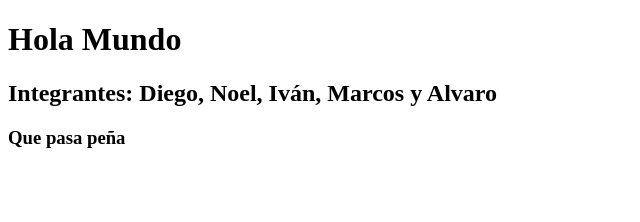
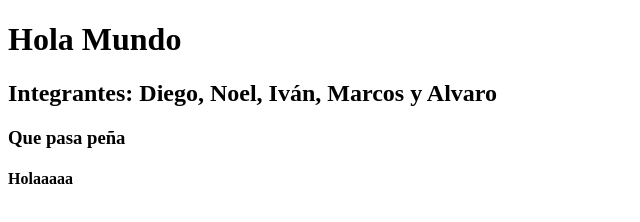
Before and after one commit to IvanBC07/GIT_COLABORATIVO, a plain HTML site: page index.html in a window 1280 px wide. Shown: the full height of the page, 0-640 px from the left. Drawn offline with Linux system fonts and the light colour scheme.

Commit message:
cambio index2.html

```diff
--- a/index.html
+++ b/index.html
@@ -9,7 +9,7 @@
     <h1>Hola Mundo</h1>
     <h2>Integrantes: Diego, Noel, Iván, Marcos y Alvaro</h2>
     <h3>Que pasa peña</h3>
-
+    <h4>Holaaaaa</h4>
 </body>
 
 </html>
```
